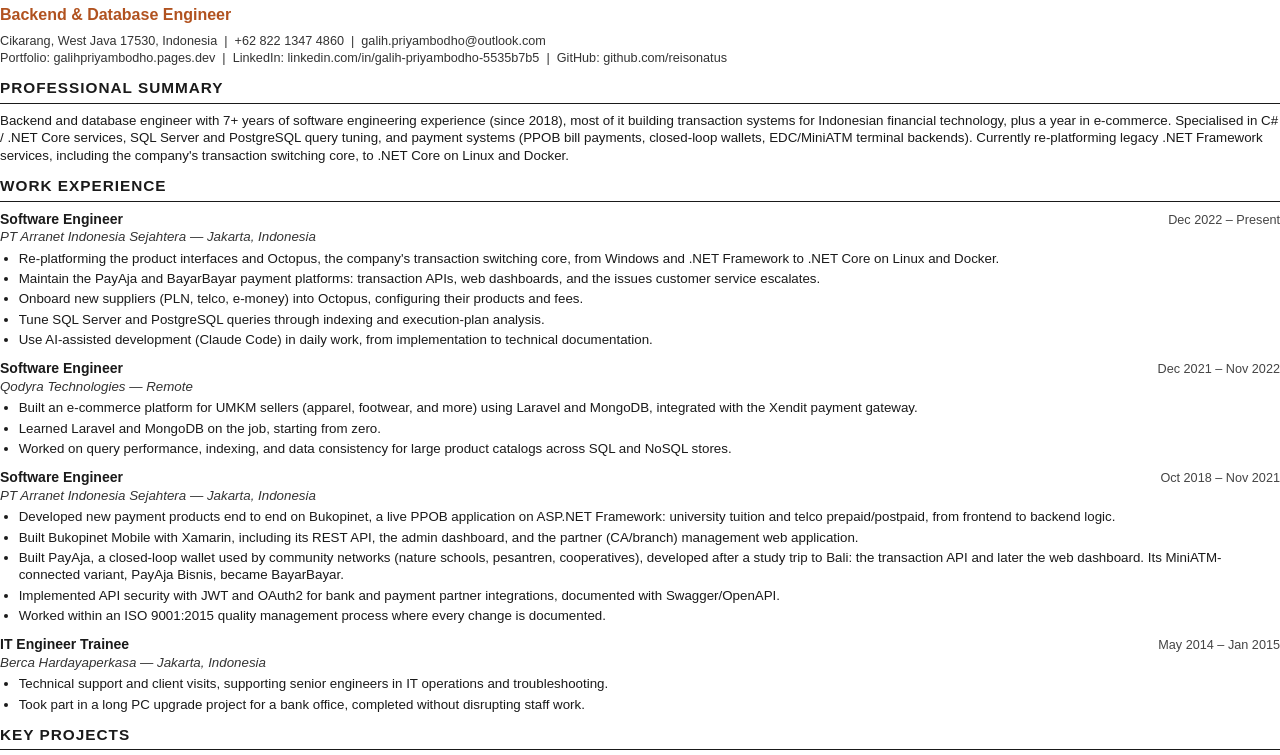
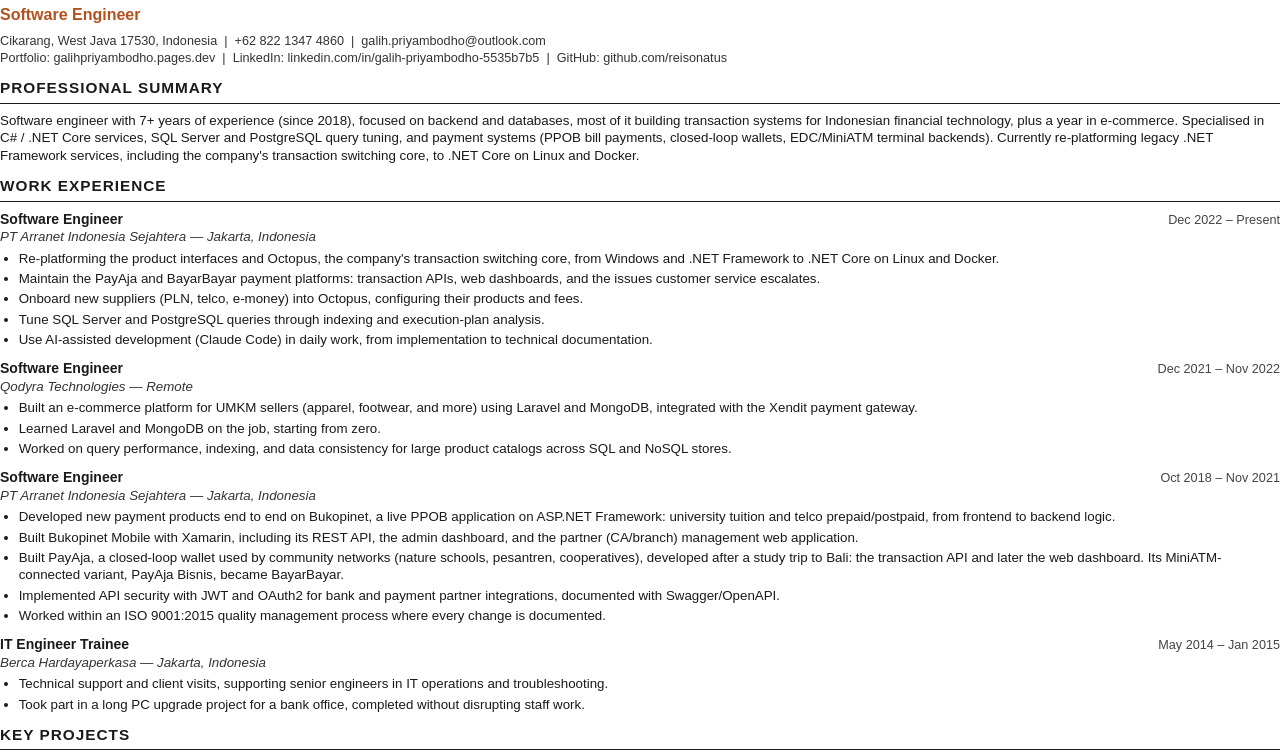
Before and after one commit to reisonatus/galihpriyambodho, a plain HTML site: page docs/cv-source.html in a window 1280 px wide. Shown: the part 34-789 px from the top of the page. Drawn offline with Linux system fonts and the light colour scheme.

Commit message:
feat: use Software Engineer as headline on site and CV
Backend and database work stays as the described focus.

Co-Authored-By: Claude Opus 5.5 <noreply@anthropic.com>

```diff
--- a/docs/cv-source.html
+++ b/docs/cv-source.html
@@ -56,7 +56,7 @@
 <body>
 
   <h1>Galih Priyambodho</h1>
-  <div class="headline">Backend &amp; Database Engineer</div>
+  <div class="headline">Software Engineer</div>
   <div class="contact-line">
     Cikarang, West Java 17530, Indonesia &nbsp;|&nbsp; +62 822 1347 4860 &nbsp;|&nbsp; galih.priyambodho@outlook.com
   </div>
@@ -66,7 +66,7 @@
 
   <h2>Professional Summary</h2>
   <p>
-    Backend and database engineer with 7+ years of software engineering experience (since 2018), most of it
+    Software engineer with 7+ years of experience (since 2018), focused on backend and databases, most of it
     building transaction systems for Indonesian financial technology, plus a year in e-commerce. Specialised in
     C# / .NET Core services, SQL Server and PostgreSQL query tuning, and payment systems (PPOB bill payments,
     closed-loop wallets, EDC/MiniATM terminal backends). Currently re-platforming legacy .NET Framework services,
```
Also changed, not shown: index.html (+4 -4 lines), porto/contact.html (+1 -1 lines), 2 other files.
